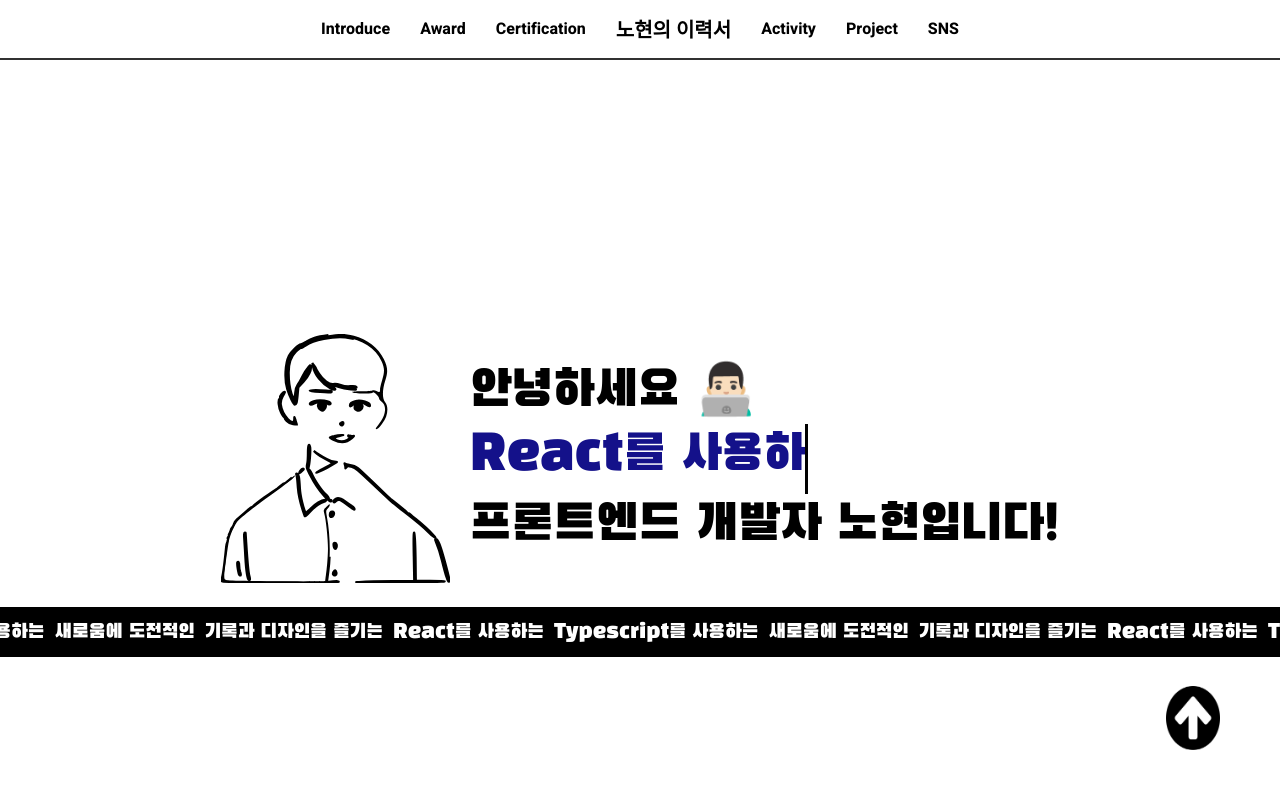
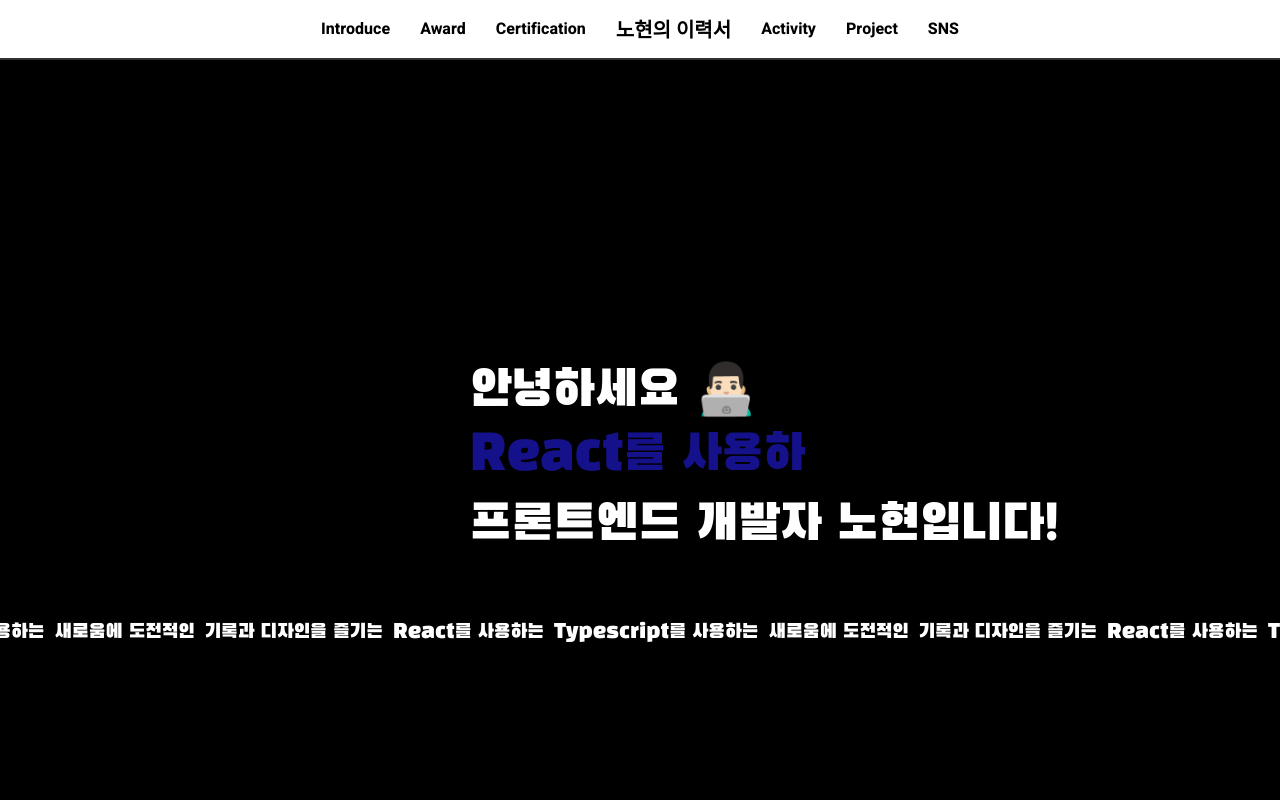
Before and after one commit to YesHyeon/hyun-site-web, a React (Create React App) app: page / in a window 1280 px wide. Shown: the top 800 px of the page. Built offline with nearby package versions, Linux system fonts and the light colour scheme.

Commit message:
style: 메인페이지 색상 변경

```diff
--- a/src/components/main/index.styles.js
+++ b/src/components/main/index.styles.js
@@ -17,6 +17,8 @@ export const MainContainer = styled.div`
   border-bottom: 3px solid black;
   overflow-x: hidden;
   overflow-y: hidden;
+
+  background-color: black;
 `;
 
 export const ProfileImage = styled.img`
@@ -35,13 +37,12 @@ export const OpacityBackground = styled.div`
 export const Title = styled.div`
   font-family: 'Babylonica', cursive;
   font-size: 200px;
-  color: 'black';
+  color: white;
 `;
 
 export const Description = styled.div`
   font-family: 'BlackHanSans';
   font-size: 50px;
-  color: black;
 
   color: ${(props) =>
     props.index === 0
@@ -50,12 +51,13 @@ export const Description = styled.div`
       ? '#14118A'
       : props.index === 3
       ? '#14461C'
-      : 'black'};
+      : 'white'};
 `;
 
 export const DescriptionWrapper = styled.div`
   display: flex;
   flex-direction: column;
+  color: white;
 `;
 
 export const TypingWrapper = styled.div`
```
